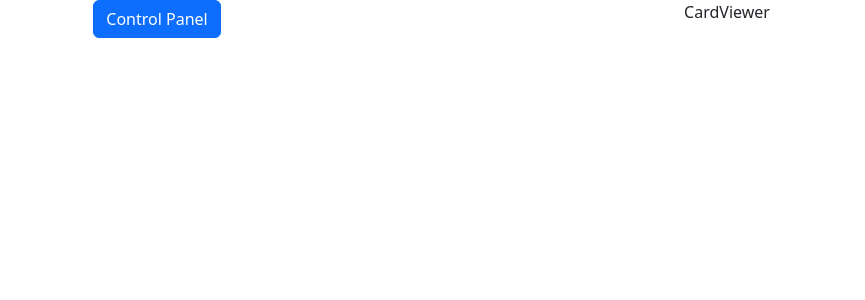
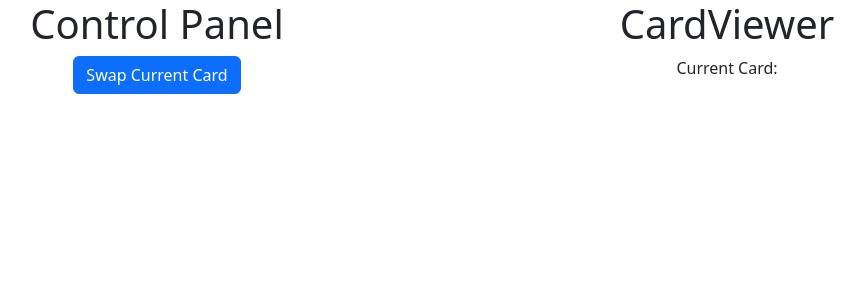
Before and after one commit to DiouDai/my-app, a React (Create React App) app: page / in a window 1280 px wide. Shown: the top 300 px of the page, without its empty margins (198-1063 px from the left). Built offline with nearby package versions, Linux system fonts and the light colour scheme.

Commit message:
Basic card rendering

```diff
--- a/src/App.tsx
+++ b/src/App.tsx
@@ -1,17 +1,20 @@
-import React from 'react';
+import React, { useState } from 'react';
 import './App.css';
 import CARDS from './assets/cards.json'
 import { CardViewer } from './components/CardViewer';
 import { ControlPanel } from './components/ControlPanel';
 import 'bootstrap/dist/css/bootstrap.min.css';
 import { Container, Row } from 'react-bootstrap';
+import { Card } from './interfaces/card';
 
 function App():JSX.Element {
+  const [activeCard, setActiveCard] = useState<Card>(CARDS[0] as unknown as Card);
+
   return (
     <Container className="App">
       <Row>
-     <ControlPanel></ControlPanel>
-     <CardViewer></CardViewer>
+     <ControlPanel setCard={setActiveCard}></ControlPanel>
+     <CardViewer card = {activeCard}></CardViewer>
      </Row>
     </Container>
   );
--- a/src/components/CardViewer.tsx
+++ b/src/components/CardViewer.tsx
@@ -1,6 +1,10 @@
 import {Col} from 'react-bootstrap';
+import { Card } from '../interfaces/card';
 
 
-export function CardViewer():JSX.Element{
-    return <Col>CardViewer</Col>
+export function CardViewer({card}:{card:Card}):JSX.Element{
+    return <Col>
+    <h1>CardViewer</h1>
+    <div>Current Card: {card.Prompt} </div>
+    </Col>
 }
--- a/src/components/ControlPanel.tsx
+++ b/src/components/ControlPanel.tsx
@@ -1,5 +1,9 @@
 import { Button, Col } from 'react-bootstrap';
+import { Card } from '../interfaces/card';
 
-export function ControlPanel():JSX.Element{
-    return <Col><Button>Control Panel</Button></Col>
+export function ControlPanel({setCard}: {setCard:(c:Card)=>void}):JSX.Element{
+    return <Col>
+    <h1>Control Panel </h1>
+    <Button>Swap Current Card </Button>
+    </Col>
 }
```
